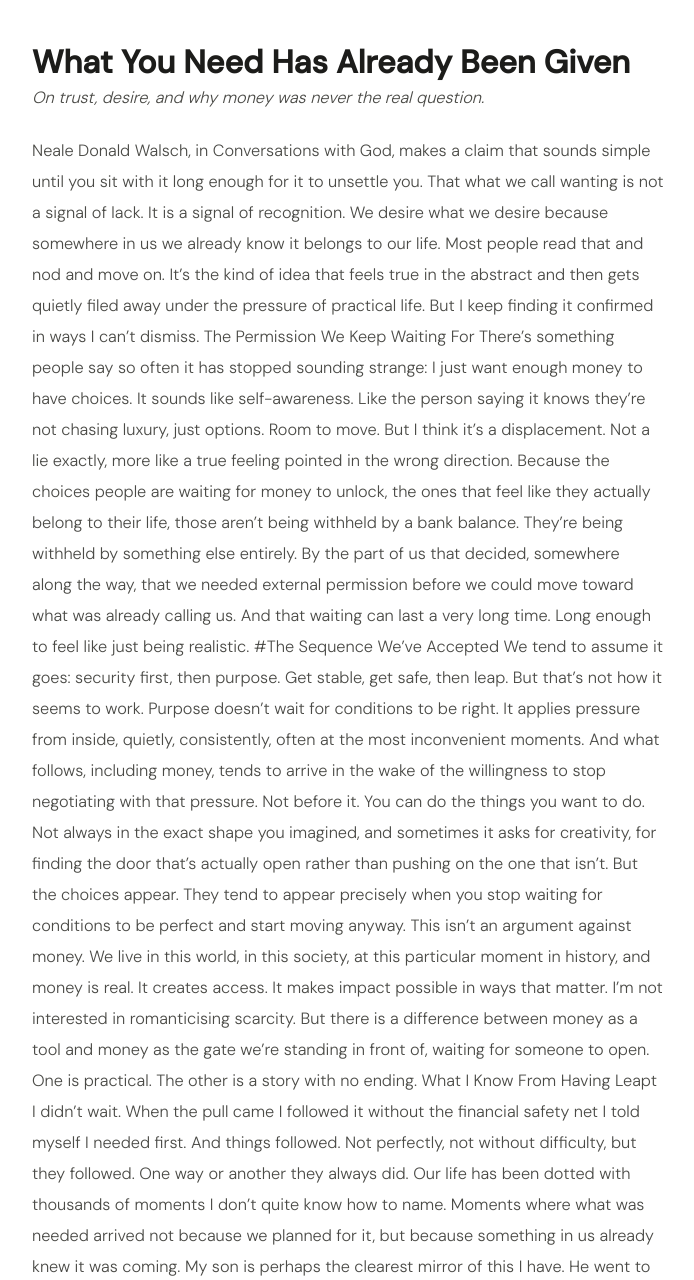
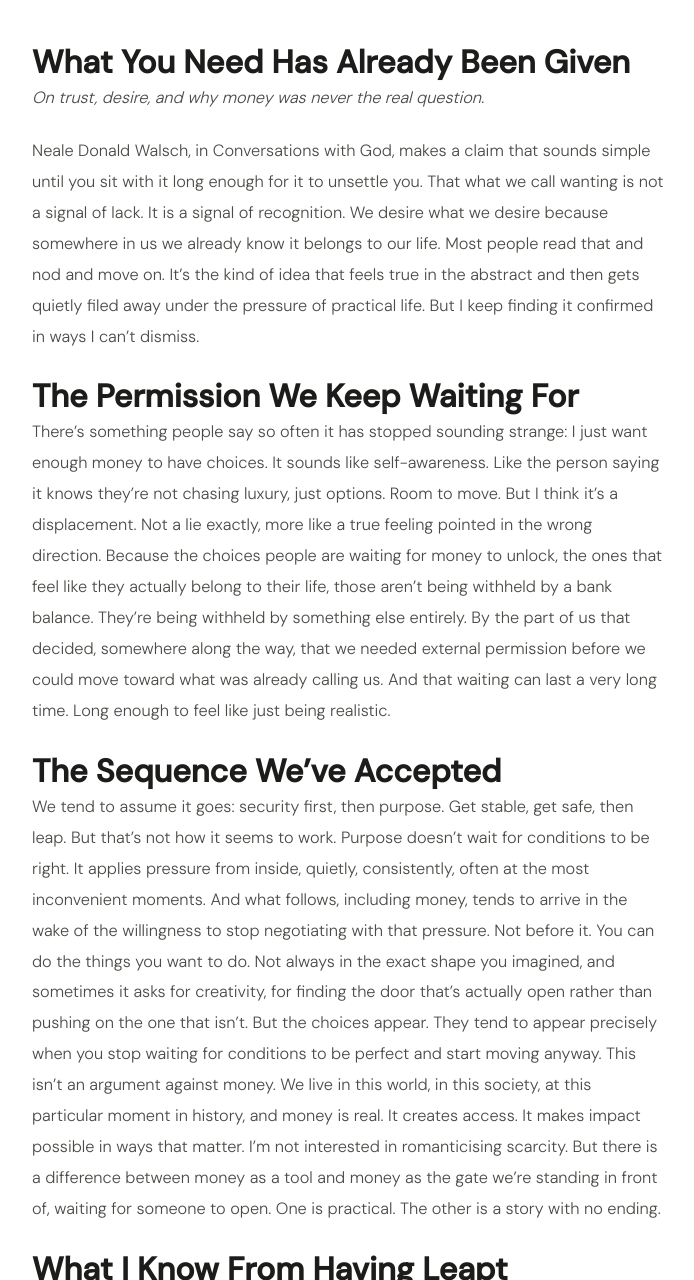
Before and after one commit to Blubell26/giuliapacciotti.com, a Jekyll site: the page built from _posts/2025-03-19-what-you-need-has-been-given.md, in a window 1280 px wide and 1400 px high, scrolled down 572 px, cut to the strip 120-1400 px from the top of the window. Shown: the whole strip, without its empty margins (292-986 px from the left). Built offline with Jekyll 4.4.1, drawn with Linux system fonts in a browser that asks for light colours; comment, search, counter and statistics services are not loaded; some of the changed text lies outside the part shown.

Commit message:
Update 2025-03-19-what-you-need-has-been-given.md

```diff
--- a/_posts/2025-03-19-what-you-need-has-been-given.md
+++ b/_posts/2025-03-19-what-you-need-has-been-given.md
@@ -13,18 +13,18 @@ thumb: IMG_7150.png
 Neale Donald Walsch, in Conversations with God, makes a claim that sounds simple until you sit with it long enough for it to unsettle you. That what we call wanting is not a signal of lack. It is a signal of recognition. We desire what we desire because somewhere in us we already know it belongs to our life.
 Most people read that and nod and move on. It’s the kind of idea that feels true in the abstract and then gets quietly filed away under the pressure of practical life.
 But I keep finding it confirmed in ways I can’t dismiss.
-The Permission We Keep Waiting For
+# The Permission We Keep Waiting For
 There’s something people say so often it has stopped sounding strange: I just want enough money to have choices.
 It sounds like self-awareness. Like the person saying it knows they’re not chasing luxury, just options. Room to move.
 But I think it’s a displacement. Not a lie exactly, more like a true feeling pointed in the wrong direction. Because the choices people are waiting for money to unlock, the ones that feel like they actually belong to their life, those aren’t being withheld by a bank balance. They’re being withheld by something else entirely. By the part of us that decided, somewhere along the way, that we needed external permission before we could move toward what was already calling us.
 And that waiting can last a very long time. Long enough to feel like just being realistic.
-#The Sequence We’ve Accepted
+# The Sequence We’ve Accepted
 We tend to assume it goes: security first, then purpose. Get stable, get safe, then leap.
 But that’s not how it seems to work. Purpose doesn’t wait for conditions to be right. It applies pressure from inside, quietly, consistently, often at the most inconvenient moments. And what follows, including money, tends to arrive in the wake of the willingness to stop negotiating with that pressure. Not before it.
 You can do the things you want to do. Not always in the exact shape you imagined, and sometimes it asks for creativity, for finding the door that’s actually open rather than pushing on the one that isn’t. But the choices appear. They tend to appear precisely when you stop waiting for conditions to be perfect and start moving anyway.
 This isn’t an argument against money. We live in this world, in this society, at this particular moment in history, and money is real. It creates access. It makes impact possible in ways that matter. I’m not interested in romanticising scarcity.
 But there is a difference between money as a tool and money as the gate we’re standing in front of, waiting for someone to open. One is practical. The other is a story with no ending.
-What I Know From Having Leapt
+# What I Know From Having Leapt
 I didn’t wait. When the pull came I followed it without the financial safety net I told myself I needed first. And things followed. Not perfectly, not without difficulty, but they followed. One way or another they always did.
 Our life has been dotted with thousands of moments I don’t quite know how to name. Moments where what was needed arrived not because we planned for it, but because something in us already knew it was coming.
 My son is perhaps the clearest mirror of this I have. He went to the pool recently and tried a pair of small swimming goggles someone lent him. He loved them, and something inside him simply settled into knowing he would have them. No anxiety. No strategy. Just a quiet inner certainty that what he wanted was already finding its way to him.
```
